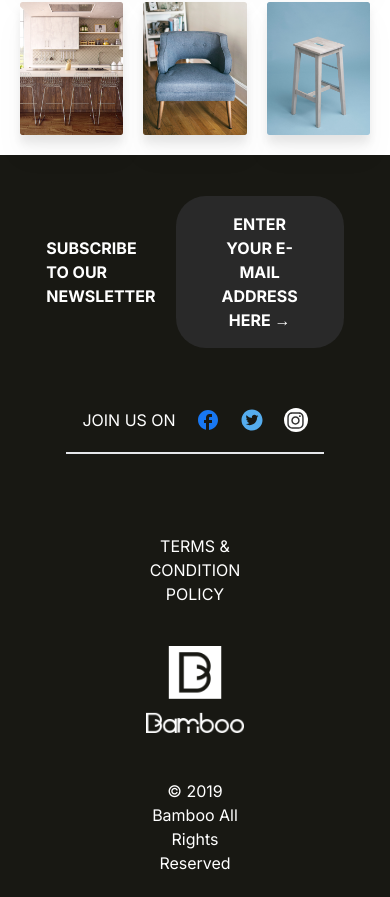
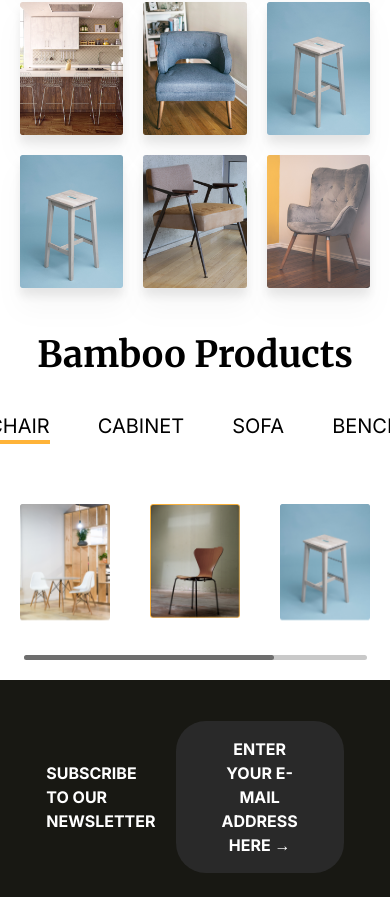
Before and after one commit to aliblackeye/next-bamboo-ecommerce, a Next.js app: page / in a window 390 px wide. Shown: the part 1100-1997 px from the top of the page. Built offline with nearby package versions, Linux system fonts and the light colour scheme; a web font is replaced by a local one.

Commit message:
First page is finished and layout file added.

```diff
--- a/components/layout/Footer.tsx
+++ b/components/layout/Footer.tsx
@@ -28,9 +28,9 @@ export default function Footer() {
           <div className="flex gap-5 flex-1 justify-center">
             <span>JOIN US ON</span>
             <ul className="flex gap-5">
-              <li><a href="#"><MdOutlineFacebook className="text-facebook" size={24}/></a></li>
-              <li><a href="#"><AiFillTwitterCircle className="text-twitter" size={24}/></a></li>
-              <li className="bg-white rounded-full w-6 h-6 flex justify-center items-center"><a href="#"><AiOutlineInstagram color="#333" size={21}/></a></li>
+              <li><a href="#"><MdOutlineFacebook className="text-facebook hover:scale-[1.1] transition-all" size={24}/></a></li>
+              <li><a href="#"><AiFillTwitterCircle className="text-twitter hover:scale-[1.1] transition-all" size={24}/></a></li>
+              <li className="bg-white rounded-full w-6 h-6 flex justify-center items-center hover:scale-[1.1] transition-all"><a href="#"><AiOutlineInstagram color="#333" size={21}/></a></li>
             </ul>
           </div>
         </div>
--- /dev/null
+++ b/layout/Layout.tsx
@@ -0,0 +1,17 @@
+import React,{ReactElement} from "react";
+
+import type { NextPage } from "next";
+import Footer from "../components/layout/Footer";
+import Header from "../components/layout/Header";
+
+const Layout = ({ children }:{children:ReactElement}) => {
+  return (
+    <>
+      <Header />
+      {children}
+      <Footer />
+    </>
+  );
+};
+
+export default Layout;
--- a/pages/_app.tsx
+++ b/pages/_app.tsx
@@ -3,12 +3,18 @@ import "swiper/css";
 import "swiper/css/navigation";
 import "swiper/css/pagination";
 import "swiper/css/autoplay";
+import "swiper/css/scrollbar";
 
-import '../styles/globals.css'
-import type { AppProps } from 'next/app'
+import "../styles/globals.css";
+import type { AppProps } from "next/app";
+import Layout from "../layout/Layout";
 
 function MyApp({ Component, pageProps }: AppProps) {
-  return <Component {...pageProps} />
+  return (
+    <Layout>
+      <Component {...pageProps} />
+    </Layout>
+  );
 }
 
-export default MyApp
+export default MyApp;
--- a/pages/home/index.tsx
+++ b/pages/home/index.tsx
@@ -3,21 +3,34 @@ import Image from "next/image";
 import { Swiper, SwiperSlide } from "swiper/react";
 
 // import required modules
-import { Navigation, Pagination, Mousewheel, Keyboard, Autoplay } from "swiper";
+import {
+  Navigation,
+  Pagination,
+  Mousewheel,
+  Keyboard,
+  Autoplay,
+  Scrollbar,
+} from "swiper";
 import Head from "next/head";
 import { useState } from "react";
 
 const Home: NextPage = () => {
+
   const [products, setProducts] = useState([
-    { id: 1, name: "Product 1", price: 100, image: "/images/p1.png" },
-    { id: 2, name: "Product 2", price: 200, image: "/images/p2.png" },
-    { id: 3, name: "Product 3", price: 300, image: "/images/p3.png" },
-    { id: 4, name: "Product 4", price: 400, image: "/images/p4.png" },
-    { id: 5, name: "Product 5", price: 500, image: "/images/p5.png" },
-    { id: 6, name: "Product 6", price: 600, image: "/images/p6.png" },
-    { id: 7, name: "Product 7", price: 700, image: "/images/p7.png" },
-    { id: 8, name: "Product 8", price: 800, image: "/images/p8.png" },
-    { id: 9, name: "Product 9", price: 900, image: "/images/p9.png" },
+    { id: 1, name: "Product 1", price: 100, image: "/images/p1.png", type:"chair" },
+    { id: 2, name: "Product 2", price: 200, image: "/images/p2.png", type:"chair" },
+    { id: 3, name: "Product 3", price: 300, image: "/images/p3.png", type:"cabinet" },
+    { id: 4, name: "Product 4", price: 400, image: "/images/p4.png", type:"sofa" },
+    { id: 5, name: "Product 5", price: 500, image: "/images/p5.png", type:"sofa" },
+    { id: 6, name: "Product 6", price: 600, image: "/images/p6.png", type:"cabinet" },
+    { id: 7, name: "Product 7", price: 700, image: "/images/p7.png", type:"bench" },
+    { id: 8, name: "Product 8", price: 800, image: "/images/p8.png", type:"bench" },
+    { id: 9, name: "Product 9", price: 900, image: "/images/p9.png", type:"chair" },
+    { id: 10, name: "Product 9", price: 900, image: "/images/p9.png", type:"chair" },
+
+    { id: 11, name: "Product 5", price: 500, image: "/images/p5.png", type:"sofa" },
+    { id: 12, name: "Product 3", price: 300, image: "/images/p3.png", type:"cabinet" },
+    { id: 13, name: "Product 3", price: 300, image: "/images/p3.png", type:"cabinet" },
   ]);
 
   const [heroImages, setHeroImages] = useState([
@@ -25,6 +38,10 @@ const Home: NextPage = () => {
     { id: 2, image: "/images/hero2.jpg" },
     { id: 3, image: "/images/hero3.jpg" },
   ]);
+
+  const [selectCategory, setSelectCategory] = useState("chair");
+
+  const [categories, setCategories] = useState(["chair", "cabinet", "sofa", "bench",]);
 
   return (
     <>
@@ -36,7 +53,6 @@ const Home: NextPage = () => {
         />
       </Head>
 
-      <div className="relative">
       <Swiper
         cssMode={true}
         navigation={true}
@@ -49,7 +65,7 @@ const Home: NextPage = () => {
         }}
         keyboard={true}
         modules={[Navigation, Pagination, Mousewheel, Keyboard, Autoplay]}
-          className="mySwiper">
+        className="featured-products-swiper">
         {heroImages.map((heroImage) => (
           <SwiperSlide key={heroImage.id}>
             <div className="h-[728px] w-screen">
@@ -69,14 +85,13 @@ const Home: NextPage = () => {
         <h1 className="font-header text-[30px] mb-1 md:text-[38px] leading-[63px] md:mb-2">
           See Bamboo&#39;s New Range Of Indoor Furniture
         </h1>
-          <p className="mt-4 hidden text-[18px] sm:inline-block md:text-[24px]">
+        <p className="mt-4 hidden text-[18px] md:inline-block md:text-[24px]">
           Classic meet modern living, Bamboo has a fantastic range of indoor
           furniture, perfect for any modern home.
         </p>
         <button className="btn btn-primary px-8 py-3 rounded-md mt-8 md:text-[18px] w-[188px]">
           See More
         </button>
-        </div>
       </div>
 
       <h1 className="text-xl sm:text-[34px] md:text-5xl text-center font-bold mt-5 font-header">
@@ -87,16 +102,62 @@ const Home: NextPage = () => {
           {products.map((product) => (
             <a
               href="#"
-              className="featured-product relative max-h-[510px] max-w-[396px] transition ease-out hover:border-primary rounded-[10px] hover:border-4 hover:-translate-y-3 drop-shadow-xl duration-200"
+              className="featured-product relative max-h-[510px] max-w-[396px] transition ease-out hover:border-primary rounded-[10px] hover:border-4 hover:-translate-y-3 drop-shadow-xl duration-200 "
               key={product.id}>
               <img
                 src={product.image}
                 alt="product"
                 className="!w-full !h-full object-cover"
               />
-              <div className="featured-product-price absolute flex items-end justify-center py-4 opacity-0 transition-all bottom-0 left-0 font-display text-white text-2xl w-full h-1/4 bg-gradient-to-t from-black to-transparent"><span>$400.00</span></div>
+              <div className="featured-product-price absolute flex items-end justify-center py-4 opacity-0 transition-all bottom-0 left-0 font-display text-white text-2xl w-full h-1/4 bg-gradient-to-t from-black to-transparent">
+                <span>${product.price}</span>
+              </div>
             </a>
+          )).slice(0,12)}
+        </div>
+      </div>
+
+      <div className="container p-5 mx-auto">
+        <h1 className="text-center text-[36px] font-header font-bold">
+          Bamboo Products
+        </h1>
+        <ul className="flex gap-[3rem] justify-center items-center uppercase mt-[30px] text-xl">
+         {categories.map((category,i) => (
+           <li key={i} className={`cursor-pointer border-b-transparent border-b-4 ${selectCategory === category && "!border-b-primary !border-b-4" }`} onClick={() => setSelectCategory(category)}>{category}</li>
          ))}
+        </ul>
+        <div className="gap-5 mt-5">
+          <Swiper
+            slidesPerView={3}
+            centeredSlides={false}
+            slidesPerGroupSkip={1}
+            grabCursor={true}
+            breakpoints={{
+              769: {
+                slidesPerView: 3,
+                slidesPerGroup: 1,
+              },
+            }}
+            scrollbar={true}
+            spaceBetween={40}
+            modules={[Scrollbar, ]}
+            className="bamboo-products-swiper py-10">
+            {products.filter((product) => (
+              product.type === selectCategory
+            )).map((p) => (
+              <SwiperSlide key={p.id}>
+              <div className="">
+                <img
+                  src={p.image}
+                  alt="product"
+                  className="object-cover !w-full !h-full"
+                />
+              </div>
+            </SwiperSlide>
+            ))}
+          </Swiper>
+
+
         </div>
       </div>
     </>
--- a/styles/globals.css
+++ b/styles/globals.css
@@ -46,3 +46,11 @@ body {
 .featured-product:hover .featured-product-price {
     @apply opacity-100;
 }
+
+.swiper-scrollbar {
+    @apply bg-[#C9C9C9] absolute !-bottom-0 z-30;
+}
+
+.swiper-scrollbar-drag {
+    @apply !bg-[#6E6E6E];
+}
```
Lines whose indentation alone changed are shown as unchanged.
